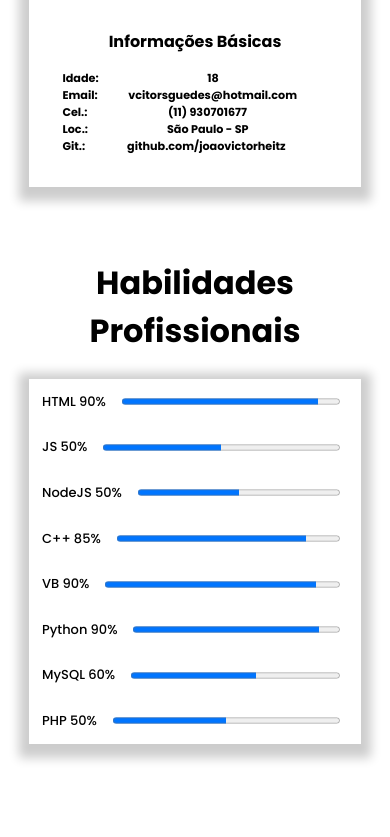
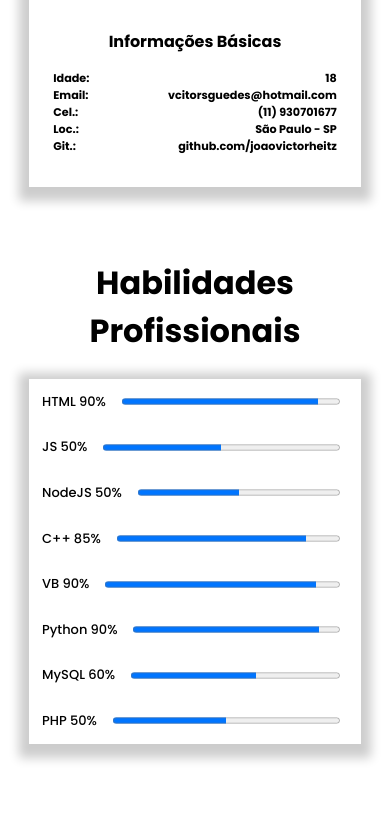
Before and after one commit to joaovictorheitz/joaovictorheitz.github.io, a plain HTML site: page index.html in a window 390 px wide. Shown: the part 911-1748 px from the top of the page. Drawn offline with Linux system fonts and the light colour scheme.

Commit message:
v1.2.1 - new design

```diff
--- a/assets/css/mobile-style.scss
+++ b/assets/css/mobile-style.scss
@@ -100,7 +100,11 @@
 
                     .row {
                         font-size: 0.7rem;
-                        width: 80%;
+                        margin-left: 3rem;
+
+                        .answer {
+                            margin-right: 3rem;
+                        }
                     }
                 }
             }
--- a/assets/css/style.scss
+++ b/assets/css/style.scss
@@ -244,10 +244,13 @@ body {
                 .row {
                     display: flex;
                     flex-direction: row;
+                    justify-content: space-between;
+                    width: 100%;
 
                     .answer {
                         width: 100%;
-                        text-align: center;
+                        text-align: right;
+                        margin-right: 5rem;
                     }
                 }
             }
```
Also changed, not shown: assets/css/mobile-style.css, assets/css/style.css, 2 other files.
